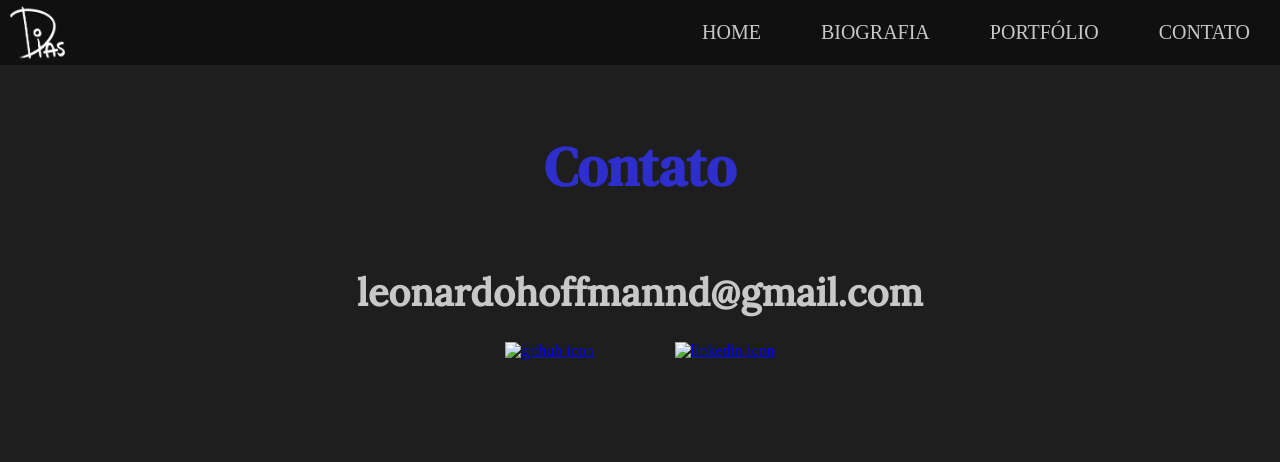
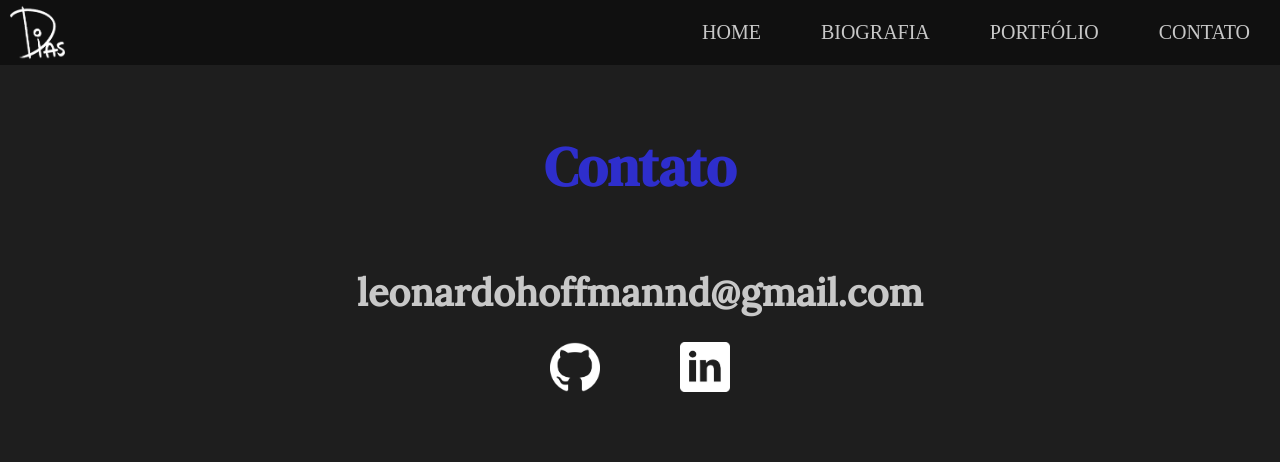
Before and after one commit to leohd98/portfolio, a plain HTML site: page contato.html in a window 1280 px wide. Drawn offline with Linux system fonts and the light colour scheme; the site is published under a folder, as on GitHub Pages, so addresses that start at the root find nothing; a web font is replaced by a local one.

Commit message:
contato2

```diff
--- a/contato.html
+++ b/contato.html
@@ -57,8 +57,8 @@
             <h1>Contato</h1>
             <h2>leonardohoffmannd@gmail.com</h2>
             <div class="icones">
-                <a href="https://github.com/leohd98" target="_blank"><img src="/assets/icons/icone_github.png" alt="github icon"></a>
-                <a href="https://www.linkedin.com/in/leonardohoffmann/" target="_blank"><img src="/assets/icons/icone_linkedin.png" alt="linkedin icon"></a>
+                <a href="https://github.com/leohd98" target="_blank"><img src="assets/icons/icone_github.png" alt="github icon"></a>
+                <a href="https://www.linkedin.com/in/leonardohoffmann/" target="_blank"><img src="assets/icons/icone_linkedin.png" alt="linkedin icon"></a>
             </div>
         </div>
     </main>
```
